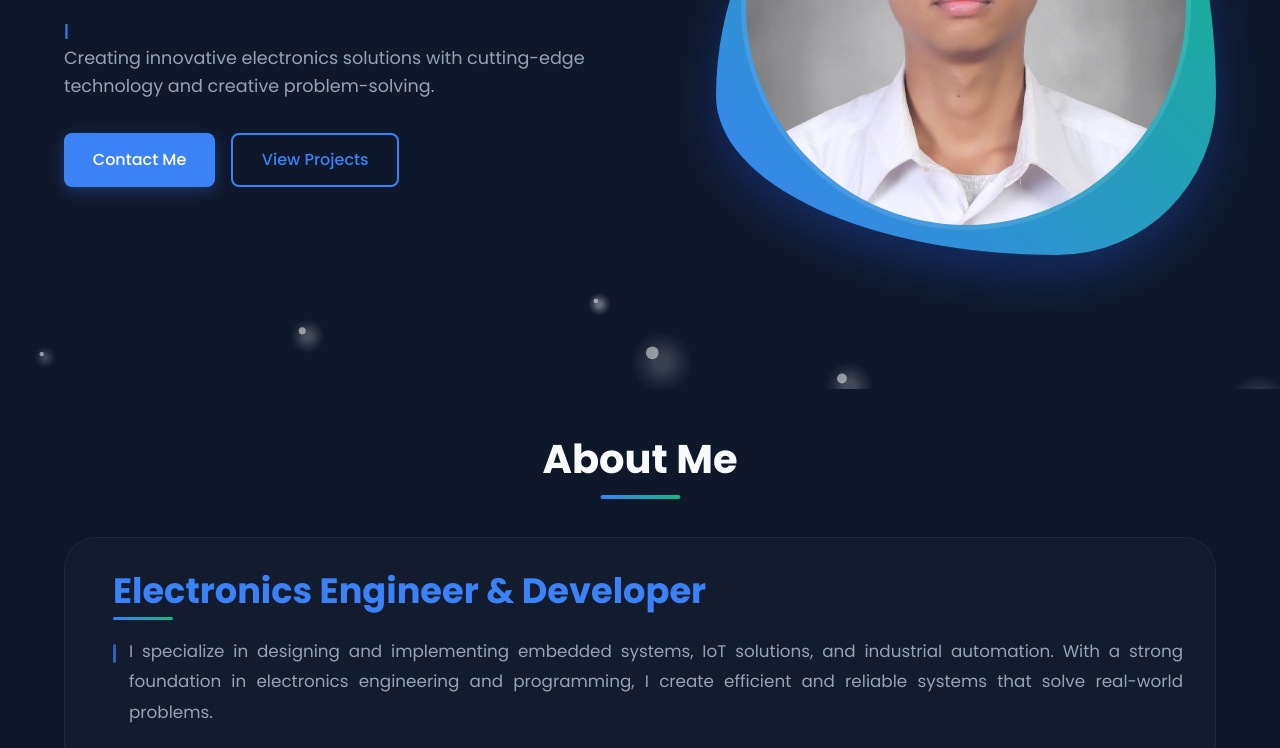
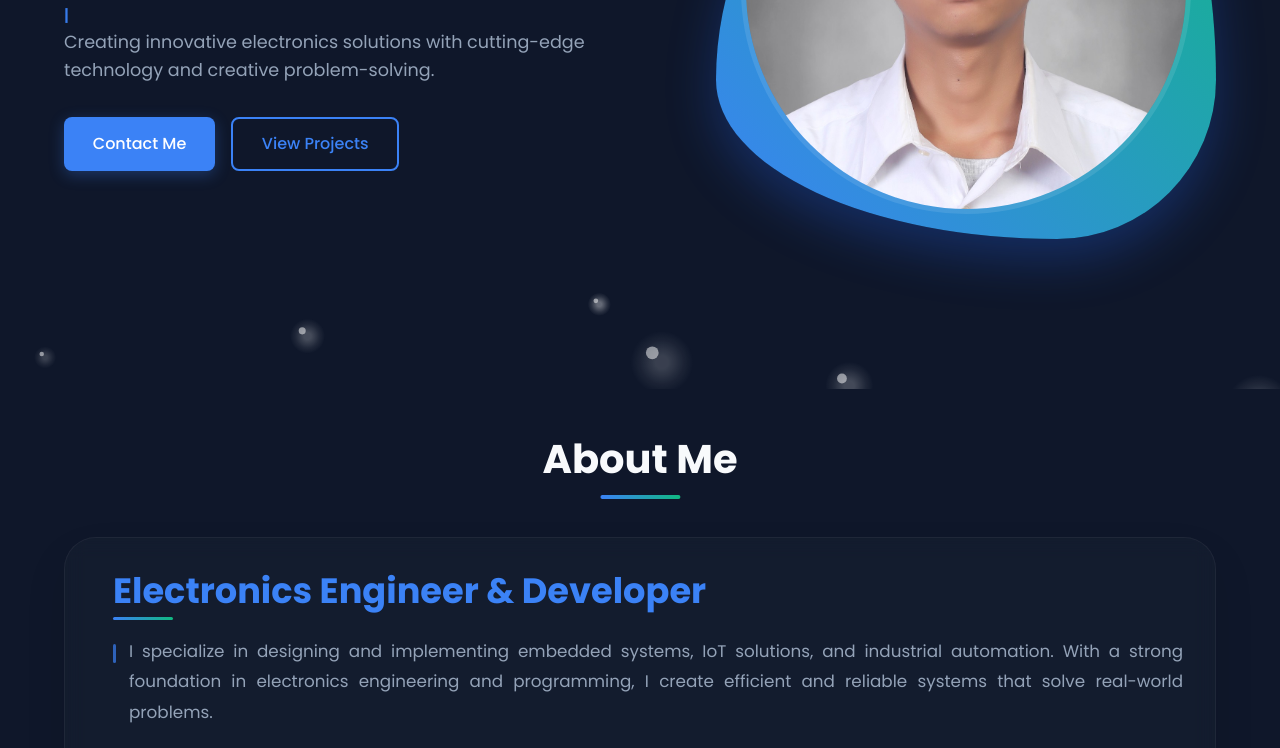
Before and after one commit to amblackpearl/portofolio, a plain HTML site: page index.html in a window 1280 px wide. Shown: the part 411-1159 px from the top of the page. Drawn offline with nearby package versions, Linux system fonts and the light colour scheme; animation ran at ten frames a second; some icons are missing.

Commit message:
UPDATE UI

```diff
--- a/css/styles.css
+++ b/css/styles.css
@@ -132,7 +132,6 @@ header.scrolled {
 
 /* Hero Section */
 .hero {
-  top: 1rem;
   min-height: 100vh;
   display: flex;
   align-items: center;
```
